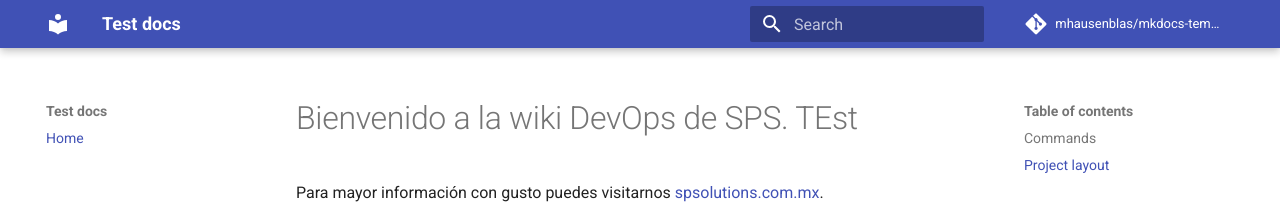
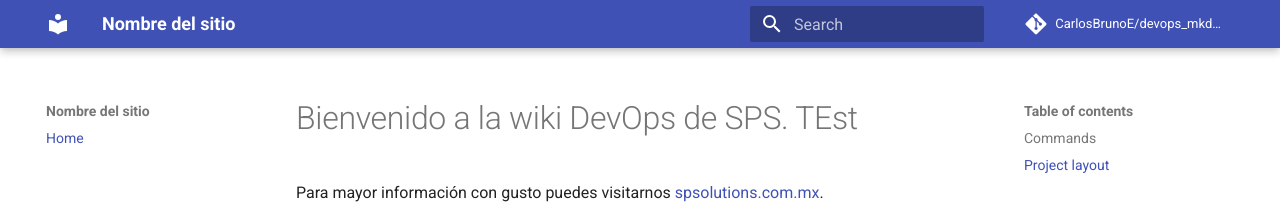
Before and after one commit to cbrunosps/devops_mkdocs, an MkDocs documentation site: the page built from docs/index.md, in a window 1280 px wide. Shown: the top 206 px of the page. Built offline with MkDocs 1.6.1 and Material for MkDocs 9.7.7, drawn with Linux system fonts in a browser that asks for light colours; comment, search, counter and statistics services are not loaded.

Commit message:
mkdocs update

```diff
--- a/mkdocs.yml
+++ b/mkdocs.yml
@@ -1,9 +1,9 @@
-site_name: Test docs
-site_description: 'A docs test'
-site_author: 'Michael Hausenblas'
+site_name: Nombre del sitio
+site_description: 'Aqui va la descripcion del sitio'
+site_author: 'SPS'
 docs_dir: docs/
-repo_name: 'mhausenblas/mkdocs-template'
-repo_url: 'https://github.com/mhausenblas/mkdocs-template'
+repo_name: 'CarlosBrunoE/devops_mkdocs'
+repo_url: 'https://github.com/CarlosBrunoE/devops_mkdocs'
 nav:
     - Home: index.md
 theme:
```
